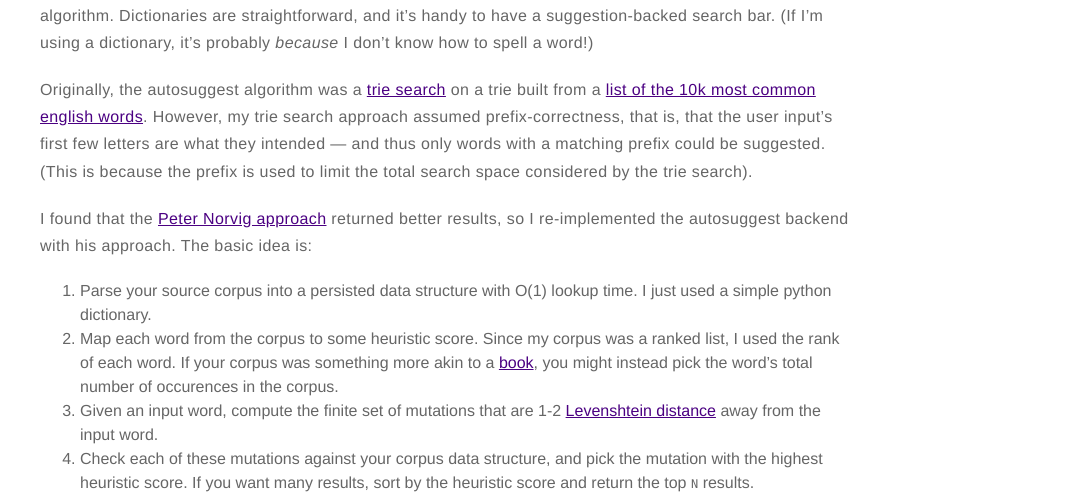
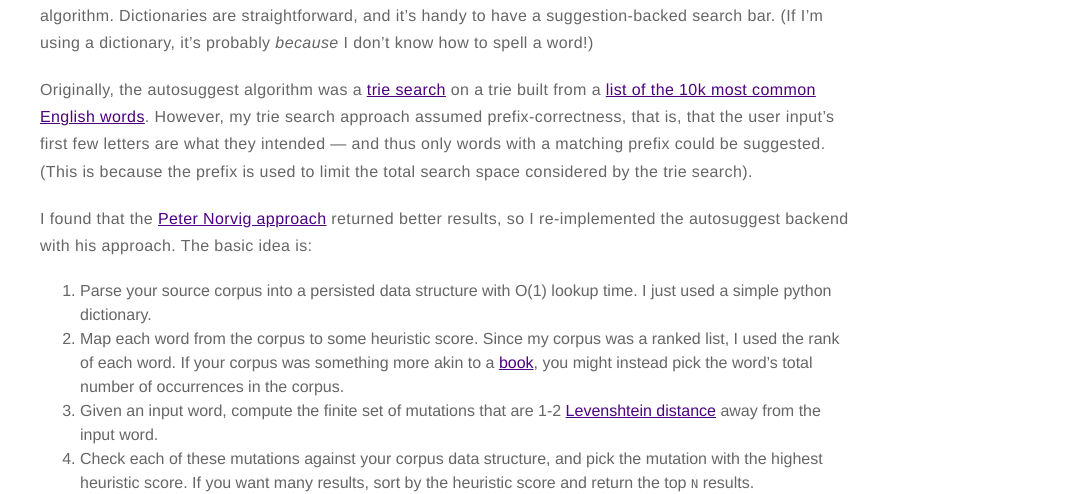
Before and after one commit to grahamplace/grahamplace.github.io, a Jekyll site: the page built from _posts/2019-02-10-goggle.markdown, in a window 1280 px wide. Shown: the part 428-922 px from the top of the page, without its empty margins (195-1280 px from the left). Built offline with Jekyll 4.4.1, drawn with Linux system fonts in a browser that asks for light colours.

Commit message:
Fix goggle post typos

```diff
--- a/_posts/2019-02-10-goggle.markdown
+++ b/_posts/2019-02-10-goggle.markdown
@@ -17,11 +17,11 @@ You can see the source code [here](https://github.com/grahamplace/spelcheck), an
 I was curious about autocomplete algorithms, so I needed a simple use case that required a suggestion algorithm.
 Dictionaries are straightforward, and it's handy to have a suggestion-backed search bar. (If I'm using a dictionary, it's probably _because_ I don't know how to spell a word!)
 
-Originally, the autosuggest algorithm was a [trie search](https://en.wikipedia.org/wiki/Trie) on a trie built from a [list of the 10k most common english words](https://github.com/first20hours/google-10000-english). However, my trie search approach assumed prefix-correctness, that is, that the user input's first few letters are what they intended — and thus only words with a matching prefix could be suggested. (This is because the prefix is used to limit the total search space considered by the trie search).
+Originally, the autosuggest algorithm was a [trie search](https://en.wikipedia.org/wiki/Trie) on a trie built from a [list of the 10k most common English words](https://github.com/first20hours/google-10000-english). However, my trie search approach assumed prefix-correctness, that is, that the user input's first few letters are what they intended — and thus only words with a matching prefix could be suggested. (This is because the prefix is used to limit the total search space considered by the trie search).
 
 I found that the [Peter Norvig approach](https://norvig.com/spell-correct.html) returned better results, so I re-implemented the autosuggest backend with his approach. The basic idea is:
 1. Parse your source corpus into a persisted data structure with O(1) lookup time. I just used a simple python dictionary.
-2. Map each word from the corpus to some heuristic score. Since my corpus was a ranked list, I used the rank of each word. If your corpus was something more akin to a [book](https://norvig.com/big.txt), you might instead pick the word's total number of occurences in the corpus.
+2. Map each word from the corpus to some heuristic score. Since my corpus was a ranked list, I used the rank of each word. If your corpus was something more akin to a [book](https://norvig.com/big.txt), you might instead pick the word's total number of occurrences in the corpus.
 3. Given an input word, compute the finite set of mutations that are 1-2 [Levenshtein distance](https://en.wikipedia.org/wiki/Levenshtein_distance) away from the input word.
 3. Check each of these mutations against your corpus data structure, and pick the mutation with the highest heuristic score. If you want many results, sort by the heuristic score and return the top `N` results.
 
```
